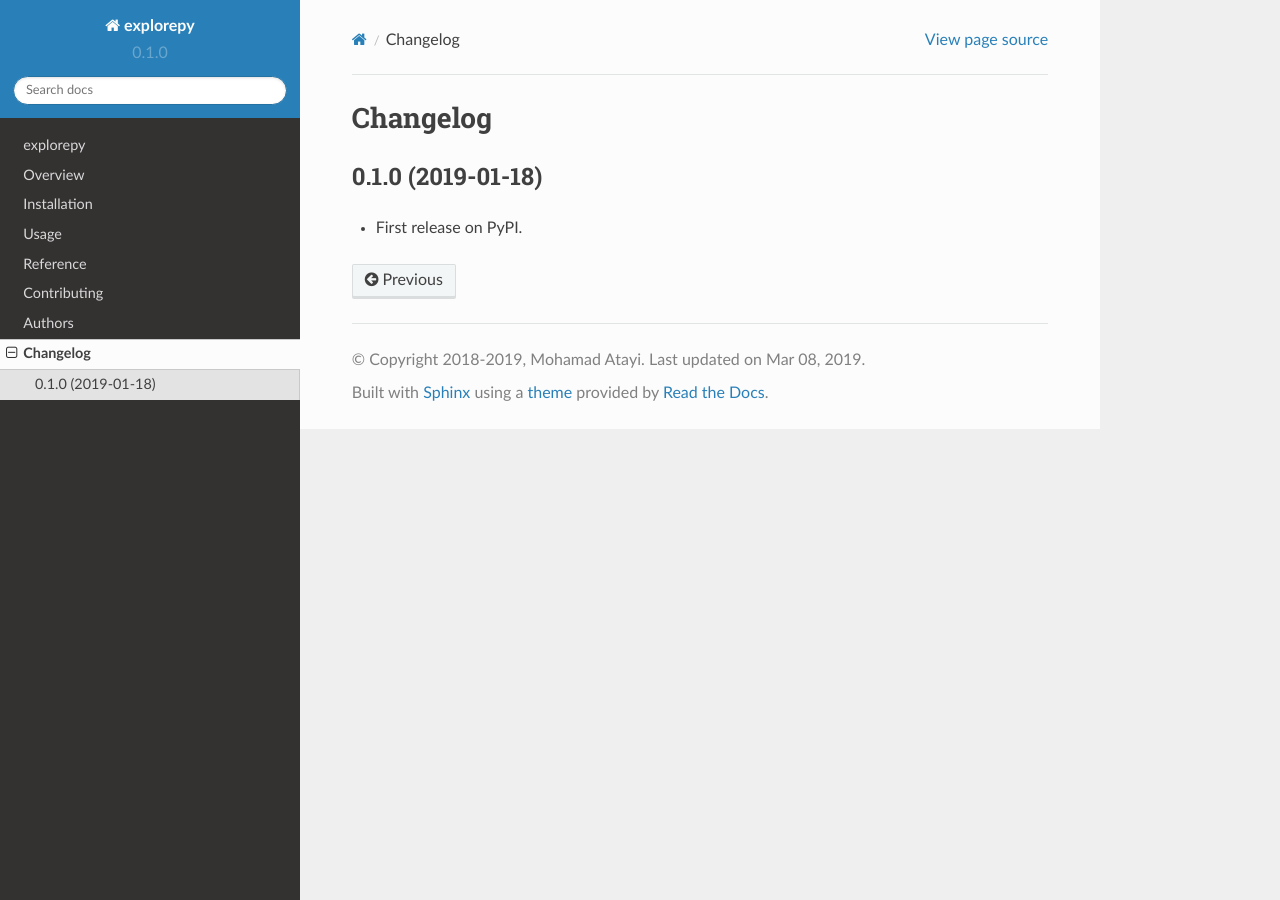
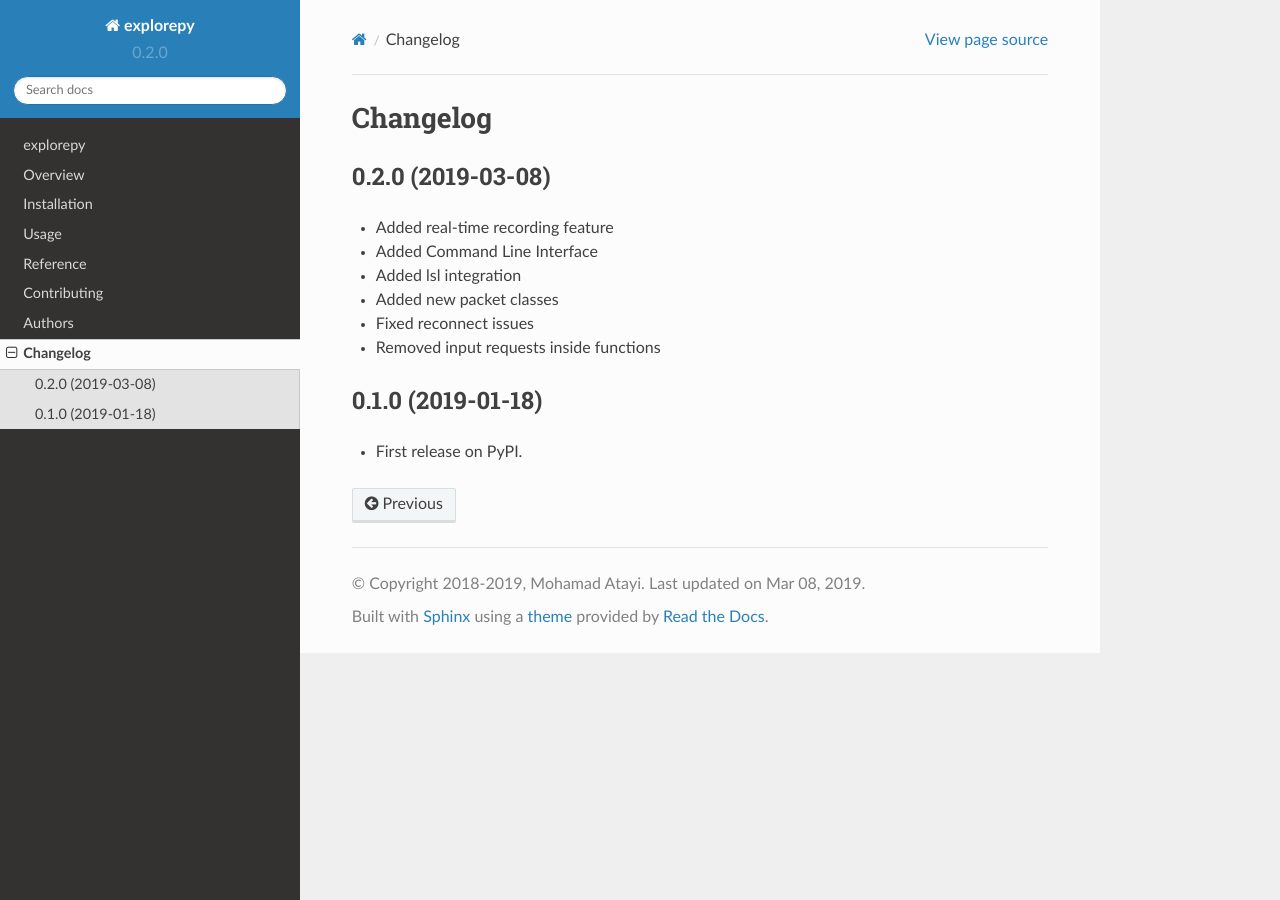
Before and after one commit to EEGKit/explorepy, a Sphinx documentation site: the page built from docs/changelog.rst, in a window 1280 px wide. Built offline with Sphinx 7.4.7 and the Read the Docs theme 2.0.0, drawn with Linux system fonts in a browser that asks for light colours.

Commit message:
release version 0.2.0

```diff
--- a/CHANGELOG.rst
+++ b/CHANGELOG.rst
@@ -1,6 +1,17 @@
 
 Changelog
 =========
+
+0.2.0 (2019-03-08)
+------------------
+
+* Added real-time recording feature
+* Added Command Line Interface
+* Added lsl integration
+* Added new packet classes
+* Fixed reconnect issues
+* Removed input requests inside functions
+
 
 0.1.0 (2019-01-18)
 ------------------
--- a/README.rst
+++ b/README.rst
@@ -37,9 +37,9 @@ Overview
     :alt: PyPI Package latest release
     :target: https://pypi.org/project/explorepy
 
-.. |commits-since| image:: https://img.shields.io/github/commits-since/Mentalab-hub/explorepy/v0.1.0.svg
+.. |commits-since| image:: https://img.shields.io/github/commits-since/Mentalab-hub/explorepy/v0.2.0.svg
     :alt: Commits since latest release
-    :target: https://github.com/Mentalab-hub/explorepy/compare/v0.1.0...master
+    :target: https://github.com/Mentalab-hub/explorepy/compare/v0.2.0...master
 
 .. |wheel| image:: https://img.shields.io/pypi/wheel/explorepy.svg
     :alt: PyPI Wheel
--- a/docs/conf.py
+++ b/docs/conf.py
@@ -38,7 +38,7 @@ project = 'explorepy'
 year = '2018-2019'
 author = 'Mohamad Atayi'
 copyright = '{0}, {1}'.format(year, author)
-version = release = '0.1.0'
+version = release = '0.2.0'
 
 pygments_style = 'trac'
 templates_path = ['.']
--- a/setup.py
+++ b/setup.py
@@ -30,7 +30,7 @@ if not os.environ.get('READTHEDOCS'):
 
 setup(
     name='explorepy',
-    version='0.1.0',
+    version='0.2.0',
     license='MIT license',
     description='Python API for Mentalab biosignal aquisition devices',
     long_description='%s\n%s' % (
--- a/src/explorepy/__init__.py
+++ b/src/explorepy/__init__.py
@@ -1,3 +1,3 @@
 from .explore import Explore
 from . import tools
-__version__ = '0.1.0'
+__version__ = '0.2.0'
```
Also changed, not shown: .bumpversion.cfg.
